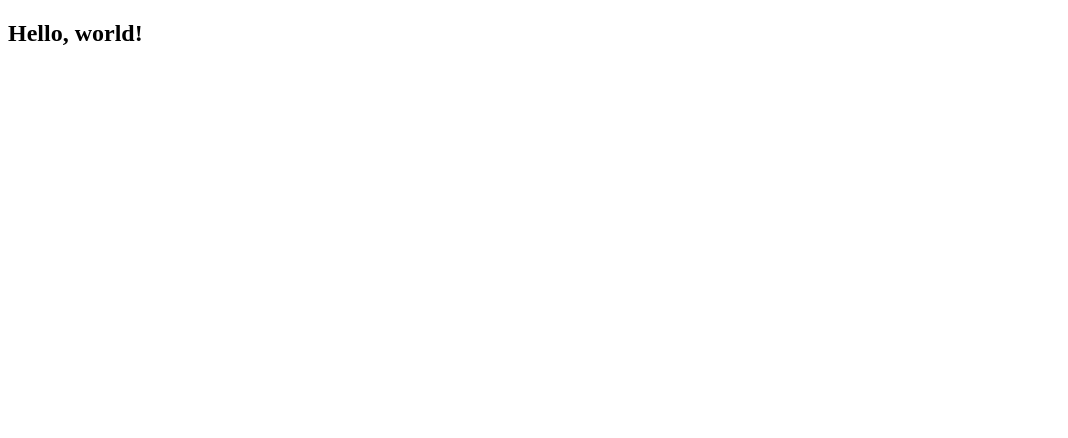
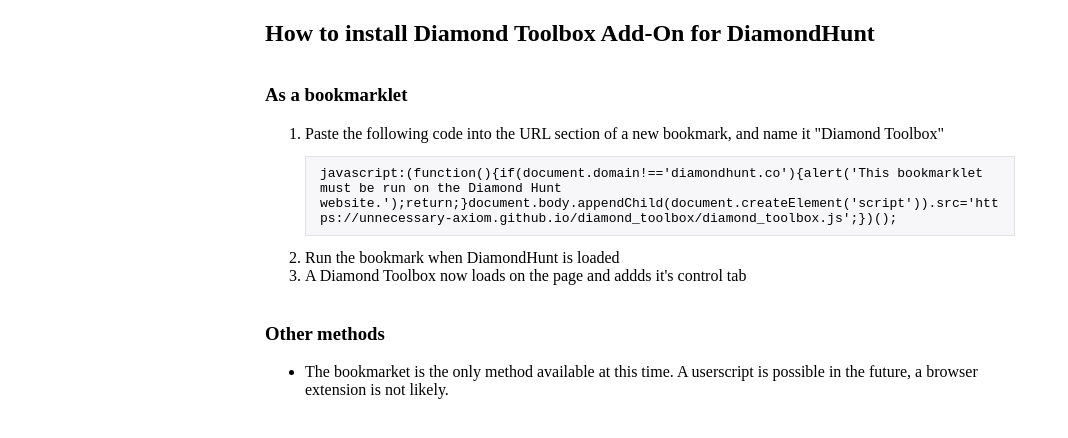
Before and after one commit to unnecessary-axiom/diamond_toolbox, a plain HTML site: page index.html in a window 1280 px wide. Shown: the whole page, without its empty margins (0-1068 px from the left). Drawn offline with Linux system fonts and the light colour scheme.

Commit message:
updated for githubIO pages

```diff
--- a/index.html
+++ b/index.html
@@ -1,13 +1,42 @@
 <!doctype html>
+<html lang="en">
+	<head>
+		<meta charset="utf-8">
+		<title>Diamond Toolbox</title>
+		<style>
+			body {
+				width: 750px;
+				margin: 0 auto;
+			}
 
-<html lang="en">
-<head>
-  <meta charset="utf-8">
+			h3 {
+				margin-top: 2em;
+			}
 
-  <title>Diamond Toolbox</title>
+			pre {
+				background-color: #F7F7F9;
+				border: 1px solid #E1E1E8;
+				padding: 9px 14px;
+				word-wrap: break-word;
+				white-space: pre-line;
+			}
+		</style>
+	</head>
+	<body>
+		<h2>How to install Diamond Toolbox Add-On for DiamondHunt</h2>
 
-</head>
-<body>
-  <h2>Hello, world!</h2>
-</body>
+		<h3>As a bookmarklet</h3>
+		<ol>
+			<li>
+				Paste the following code into the URL section of a new bookmark, and name it "Diamond Toolbox"
+				<pre>javascript:(function(){if(document.domain!=='diamondhunt.co'){alert('This bookmarklet must be run on the Diamond Hunt website.');return;}document.body.appendChild(document.createElement('script')).src='https://unnecessary-axiom.github.io/diamond_toolbox/diamond_toolbox.js';})();</pre>
+			</li>
+			<li>Run the bookmark when DiamondHunt is loaded</li>
+			<li>A Diamond Toolbox now loads on the page and addds it's control tab</li>
+		</ol>
+		<h3>Other methods</h3>
+		<ul>
+			<li>The bookmarket is the only method available at this time. A userscript is possible in the future, a browser extension is not likely.</li>
+		</ul>
+	</body>
 </html>
```
Also changed, not shown: 1 other file.
